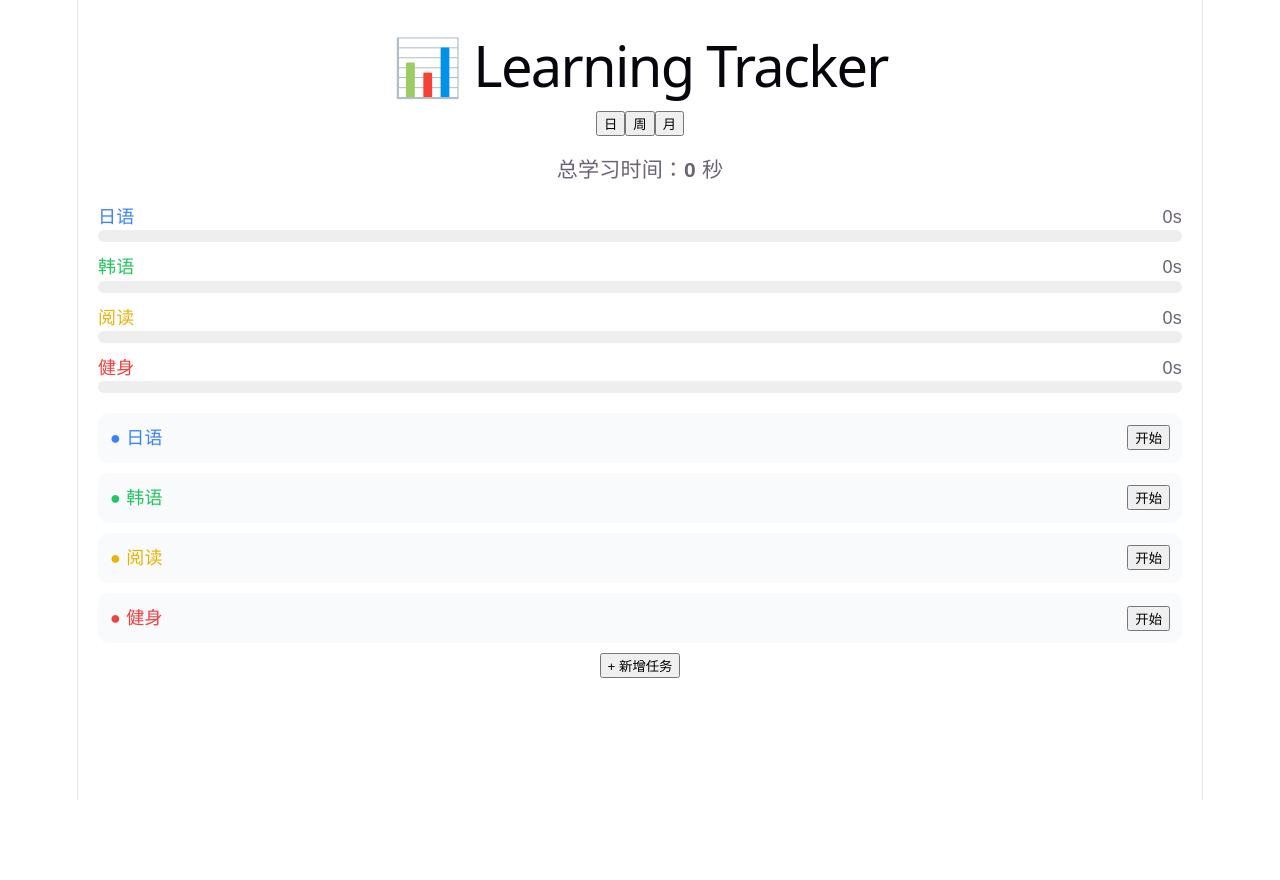
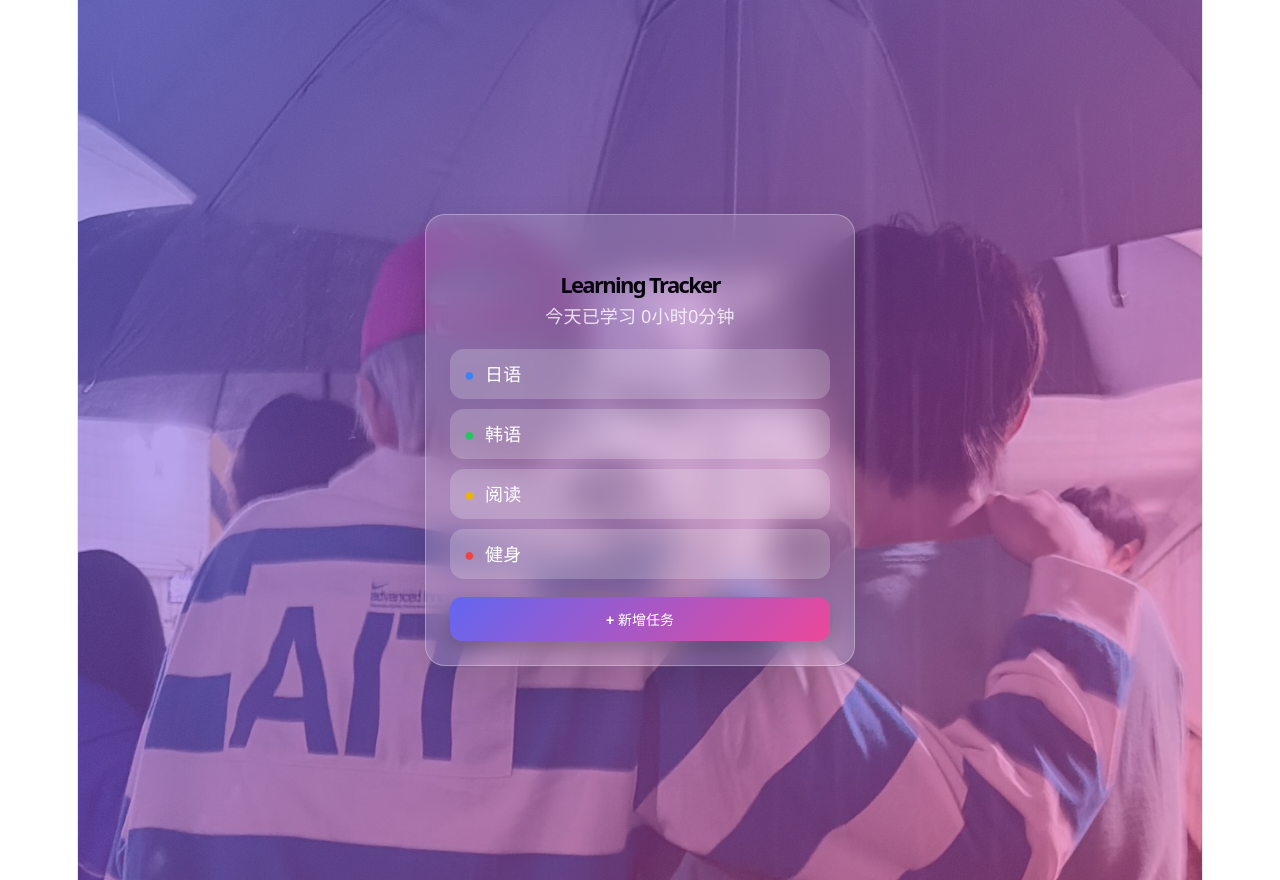
Before and after one commit to turbohuang579-netizen/study, a React (Vite) app: page / in a window 1280 px wide. Before the commit the page ends 800 px from the top, so only its background shows below. Built offline with nearby package versions, Linux system fonts and the light colour scheme.

Commit message:
update ui

```diff
--- a/src/App.jsx
+++ b/src/App.jsx
@@ -1,175 +1,138 @@
-import { useState, useRef, useEffect, useMemo } from 'react'
+import { useState } from 'react'
+import bg from './assets/IMG_0552.JPG'
 
-export default function App() {
-  const [tasks, setTasks] = useState(() => {
-    const saved = localStorage.getItem('lt_data')
-    return saved
-      ? JSON.parse(saved)
-      : [
-          { name: '日语', color: '#3B82F6', records: [], done: false },
-          { name: '韩语', color: '#22C55E', records: [], done: false },
-          { name: '阅读', color: '#EAB308', records: [], done: false },
-          { name: '健身', color: '#EF4444', records: [], done: false },
-        ]
-  })
+function App() {
+  const [tasks, setTasks] = useState([
+    { name: '日语', color: '#3B82F6', done: false },
+    { name: '韩语', color: '#22C55E', done: false },
+    { name: '阅读', color: '#EAB308', done: false },
+    { name: '健身', color: '#EF4444', done: false },
+  ])
 
-  const [active, setActive] = useState(null)
-  const startRef = useRef(null)
-  const [tab, setTab] = useState('day')
-
-  // ================= 保存 =================
-  useEffect(() => {
-    localStorage.setItem('lt_data', JSON.stringify(tasks))
-  }, [tasks])
-
-  // ================= 计时 =================
-  const start = (i) => {
-    if (tasks[i].done) return
-    setActive(i)
-    startRef.current = Date.now()
+  const toggleDone = (index) => {
+    const newTasks = [...tasks]
+    newTasks[index].done = !newTasks[index].done
+    setTasks(newTasks)
   }
 
-  const stop = () => {
-    if (active === null) return
-
-    const duration = Math.floor((Date.now() - startRef.current) / 1000)
-
-    setTasks((prev) =>
-      prev.map((t, i) =>
-        i === active
-          ? {
-              ...t,
-              records: [...t.records, { time: Date.now(), duration }],
-            }
-          : t
-      )
-    )
-
-    setActive(null)
-    startRef.current = null
-  }
-
-  // ================= 新增任务 =================
   const addTask = () => {
-    const name = prompt('任务名称')
-    if (!name) return
-
     setTasks([
       ...tasks,
-      {
-        name,
-        color: '#' + Math.floor(Math.random() * 16777215).toString(16),
-        records: [],
-        done: false,
-      },
+      { name: '新任务', color: '#999', done: false }
     ])
   }
 
-  // ================= 时间范围 =================
-  const getRange = () => {
-    if (tab === 'day') return 86400000
-    if (tab === 'week') return 86400000 * 7
-    if (tab === 'month') return 86400000 * 30
-    return 86400000
-  }
+  return (
+    <div style={{
+      minHeight: '100vh',
+      backgroundImage: `linear-gradient(135deg, rgba(99,102,241,0.6), rgba(236,72,153,0.5)), url(${bg})`,
+      backgroundSize: 'cover',
+      backgroundPosition: 'center',
+      display: 'flex',
+      justifyContent: 'center',
+      alignItems: 'center',
+      padding: '40px'
+    }}>
 
-  // ================= 核心统计（已修复） =================
-  const stats = useMemo(() => {
-    const now = Date.now()
-    const range = getRange()
+      {/* 毛玻璃卡片 */}
+      <div style={{
+        width: '380px',
+        padding: '24px',
+        borderRadius: '20px',
+        background: 'rgba(255,255,255,0.15)',
+        backdropFilter: 'blur(16px)',
+        WebkitBackdropFilter: 'blur(16px)',
+        border: '1px solid rgba(255,255,255,0.3)',
+        boxShadow: '0 20px 40px rgba(0,0,0,0.15)',
+        color: '#fff'
+      }}>
 
-    return tasks.map((t) => {
-      const total = t.records
-        .filter((r) => r.time > now - range)
-        .reduce((s, r) => s + r.duration, 0)
+        <h1 style={{
+          fontSize: '22px',
+          fontWeight: '700',
+          marginBottom: '6px'
+        }}>
+          Learning Tracker
+        </h1>
 
-      return { ...t, total }
-    })
-  }, [tasks, tab])
+        <p style={{
+          opacity: 0.8,
+          marginBottom: '20px'
+        }}>
+          今天已学习 0小时0分钟
+        </p>
 
-  const totalAll = stats.reduce((s, t) => s + t.total, 0)
-
-  // ================= UI =================
-  return (
-    <div style={{ padding: 20, fontFamily: 'Arial' }}>
-      <h1>📊 Learning Tracker</h1>
-
-      {/* tab */}
-      <div style={{ marginBottom: 10 }}>
-        <button onClick={() => setTab('day')}>日</button>
-        <button onClick={() => setTab('week')}>周</button>
-        <button onClick={() => setTab('month')}>月</button>
-      </div>
-
-      {/* 总计 */}
-      <h3>总学习时间：{totalAll} 秒</h3>
-
-      {/* 📊 柱状图 */}
-      <div style={{ marginTop: 20 }}>
-        {stats.map((t) => {
-          const percent = totalAll ? (t.total / totalAll) * 100 : 0
-
-          return (
-            <div key={t.name} style={{ marginBottom: 12 }}>
-              <div style={{ display: 'flex', justifyContent: 'space-between' }}>
-                <span style={{ color: t.color }}>{t.name}</span>
-                <span>{t.total}s</span>
+        {/* 任务列表 */}
+        <div style={{ display: 'flex', flexDirection: 'column', gap: '10px' }}>
+          {tasks.map((task, index) => (
+            <div
+              key={index}
+              onClick={() => toggleDone(index)}
+              style={{
+                display: 'flex',
+                alignItems: 'center',
+                justifyContent: 'space-between',
+                padding: '12px 14px',
+                borderRadius: '14px',
+                background: 'rgba(255,255,255,0.2)',
+                cursor: 'pointer',
+                transition: 'all 0.2s ease',
+                transform: task.done ? 'scale(0.98)' : 'scale(1)',
+                opacity: task.done ? 0.6 : 1
+              }}
+              onMouseEnter={(e) => {
+                e.currentTarget.style.transform = 'scale(1.03)'
+              }}
+              onMouseLeave={(e) => {
+                e.currentTarget.style.transform = task.done ? 'scale(0.98)' : 'scale(1)'
+              }}
+            >
+              <div style={{ display: 'flex', alignItems: 'center', gap: '10px' }}>
+                <span style={{ color: task.color, fontSize: '18px' }}>●</span>
+                <span style={{
+                  textDecoration: task.done ? 'line-through' : 'none'
+                }}>
+                  {task.name}
+                </span>
               </div>
 
-              <div
-                style={{
-                  height: 12,
-                  width: '100%',
-                  background: '#eee',
-                  borderRadius: 8,
-                  overflow: 'hidden',
-                }}
-              >
-                <div
-                  style={{
-                    width: `${percent}%`,
-                    height: '100%',
-                    background: t.color,
-                  }}
-                />
-              </div>
+              <span style={{ fontSize: '12px', opacity: 0.7 }}>
+                {task.done ? 'Done' : ''}
+              </span>
             </div>
-          )
-        })}
+          ))}
+        </div>
+
+        {/* 按钮 */}
+        <button
+          onClick={addTask}
+          style={{
+            marginTop: '18px',
+            width: '100%',
+            padding: '12px',
+            borderRadius: '12px',
+            border: 'none',
+            cursor: 'pointer',
+            background: 'linear-gradient(135deg, #6366F1, #EC4899)',
+            color: '#fff',
+            fontWeight: '600',
+            fontSize: '14px',
+            boxShadow: '0 10px 20px rgba(0,0,0,0.2)',
+            transition: '0.2s'
+          }}
+          onMouseEnter={(e) => {
+            e.target.style.transform = 'scale(1.03)'
+          }}
+          onMouseLeave={(e) => {
+            e.target.style.transform = 'scale(1)'
+          }}
+        >
+          + 新增任务
+        </button>
+
       </div>
-
-      {/* 任务列表 */}
-      <div style={{ marginTop: 20 }}>
-        {tasks.map((t, i) => (
-          <div
-            key={t.name}
-            style={{
-              display: 'flex',
-              justifyContent: 'space-between',
-              padding: 12,
-              marginTop: 10,
-              borderRadius: 10,
-              background: t.done ? '#f0f0f0' : '#f9fafc',
-              opacity: t.done ? 0.5 : 1,
-              alignItems: 'center',
-            }}
-          >
-            <span style={{ color: t.color }}>● {t.name}</span>
-
-            <div style={{ display: 'flex', gap: 8 }}>
-              {active === i ? (
-                <button onClick={stop}>停止</button>
-              ) : (
-                <button onClick={() => start(i)}>开始</button>
-              )}
-            </div>
-          </div>
-        ))}
-      </div>
-
-      <button onClick={addTask} style={{ marginTop: 10 }}>
-        + 新增任务
-      </button>
     </div>
   )
 }
+
+export default App
```
Also changed, not shown: src/assets/IMG_0552.JPG (added).
